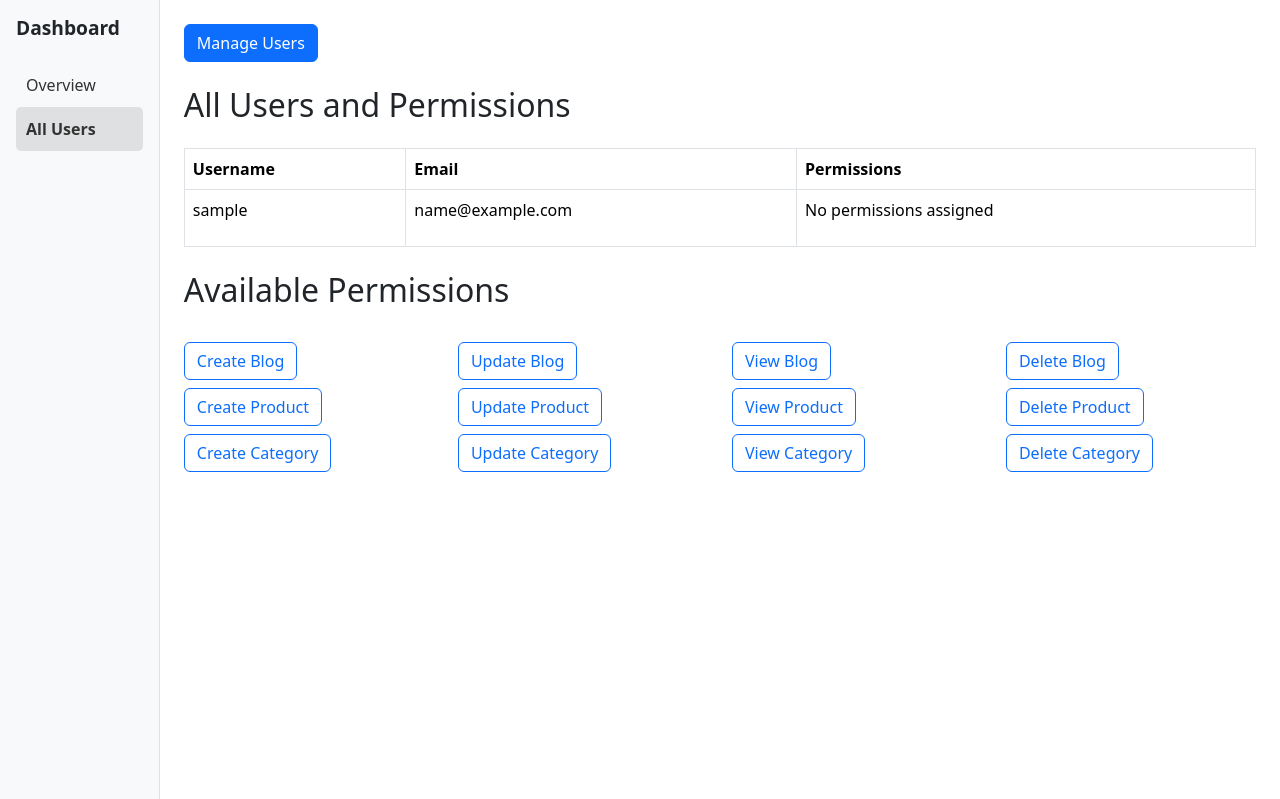
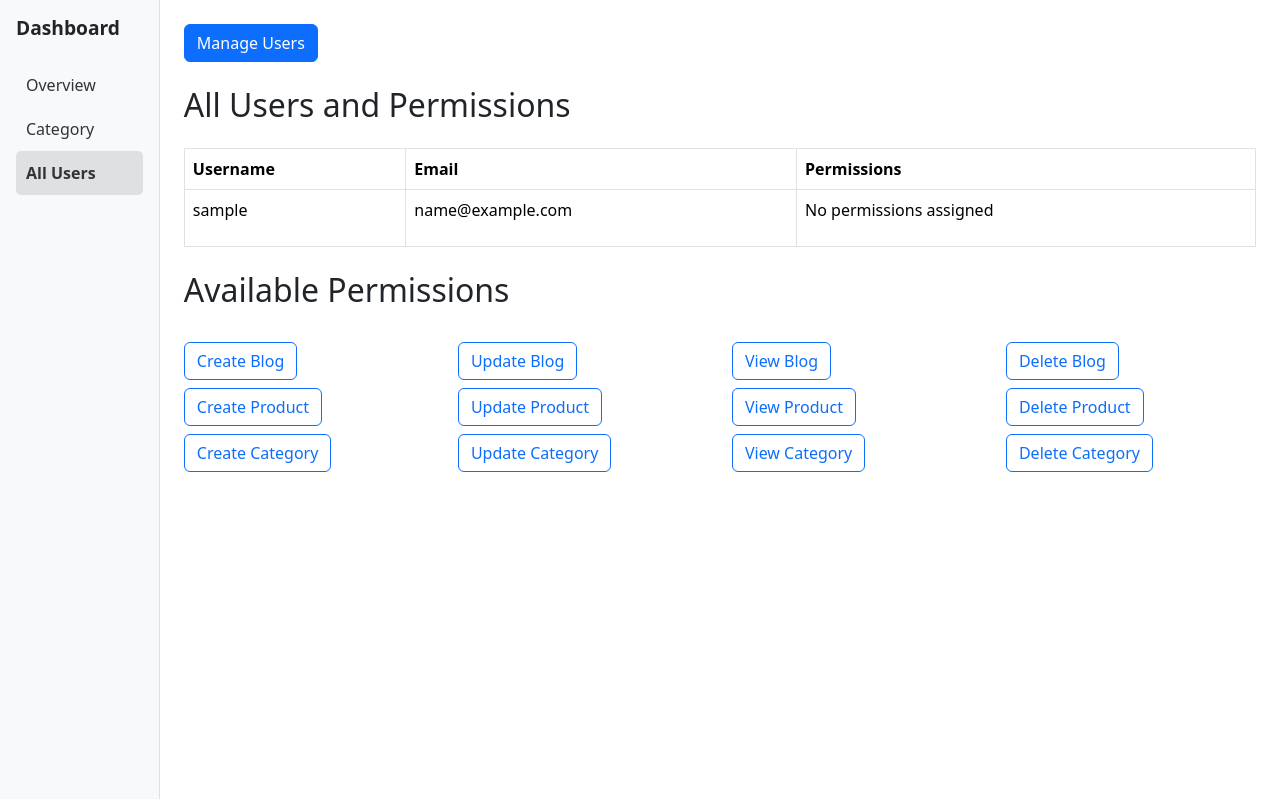
Before and after one commit to Fotsingboris/django_permissions, a Django app: page /en/users/ in a window 1280 px wide. Shown: the part 56-855 px from the top of the page. Run offline with Django 5.2, Linux system fonts and the light colour scheme; the visitor is signed in with stand-in values (Sample User, id 1); data comes from the database, SQL or seed files in the repository; some libraries are stand-ins or nearby versions.

Commit message:
feat: crud for categories

```diff
--- a/core/forms.py
+++ b/core/forms.py
@@ -47,3 +47,50 @@ class UserPermissionForm(forms.ModelForm):
             cleaned_data['permissions'] = []  # Default to empty list if no permissions are selected
 
         return cleaned_data
+
+
+
+class CategoryForm(forms.ModelForm):
+    class Meta:
+        model = Category
+        fields = ["name"]
+        labels = {
+            "name": _("Name"),
+        }
+        widgets = {
+            "name": forms.TextInput(attrs={"class": "form-control", "placeholder": _("Enter category name")}),
+        }
+
+
+class BlogForm(forms.ModelForm):
+    class Meta:
+        model = Blog
+        fields = ["title", "content", "category"]
+        labels = {
+            "title": _("Title"),
+            "content": _("Content"),
+            "category": _("Category"),
+        }
+        widgets = {
+            "title": forms.TextInput(attrs={"class": "form-control", "placeholder": _("Enter blog title")}),
+            "content": forms.Textarea(attrs={"class": "form-control", "rows": 5, "placeholder": _("Enter blog content")}),
+            "category": forms.Select(attrs={"class": "form-control"}),
+        }
+
+
+class ProductForm(forms.ModelForm):
+    class Meta:
+        model = Product
+        fields = ["name", "description", "category", "price"]
+        labels = {
+            "name": _("Name"),
+            "description": _("Description"),
+            "category": _("Category"),
+            "price": _("Price"),
+        }
+        widgets = {
+            "name": forms.TextInput(attrs={"class": "form-control", "placeholder": _("Enter product name")}),
+            "description": forms.Textarea(attrs={"class": "form-control", "rows": 3, "placeholder": _("Enter product description")}),
+            "category": forms.Select(attrs={"class": "form-control"}),
+            "price": forms.NumberInput(attrs={"class": "form-control", "step": "0.01"}),
+        }
--- a/core/urls.py
+++ b/core/urls.py
@@ -10,4 +10,7 @@ urlpatterns = [
         path('', login_view, name='login'),  # URL for the login page
         path('logout/', user_logout, name='logout'),
 
+            path("category/", CategoryView.as_view(), name="category"),
+
+
 ]
--- a/core/views.py
+++ b/core/views.py
@@ -1,11 +1,15 @@
-from django.shortcuts import render, redirect
+from django.shortcuts import render, get_object_or_404, redirect
 from django.contrib.auth.models import User
 from django.contrib.auth.decorators import login_required
-from .forms import UserPermissionForm
+
+from core.models import *
+from .forms import *
 from django.contrib.auth import  login
 from django.contrib.auth.forms import AuthenticationForm
 from django.contrib import messages
 from django.contrib.auth import logout
+from django.contrib.auth.mixins import PermissionRequiredMixin
+from django.views import View
 
 
 @login_required
@@ -161,3 +165,34 @@ def all_users(request):
         'form':form
     }
     return render(request, templates, context)
+
+
+class CategoryView(PermissionRequiredMixin, View):
+    permission_required = "app.can_view_category"
+
+    def get(self, request):
+        categories = Category.objects.all()
+        form = CategoryForm()
+        return render(request, "core/category/category_list.html", {"categories": categories, "form": form})
+
+    def post(self, request):
+        action = request.POST.get("action")
+        if action == "create":
+            form = CategoryForm(request.POST)
+            if form.is_valid():
+                form.save()
+                messages.success(request, "Category created successfully!")
+            else:
+                messages.error(request, "Error creating category.")
+        elif action == "update":
+            category = get_object_or_404(Category, id=request.POST.get("category_id"))
+            form = CategoryForm(request.POST, instance=category)
+            if form.is_valid():
+                form.save()
+                messages.success(request, "Category updated successfully!")
+        elif action == "delete":
+            category = get_object_or_404(Category, id=request.POST.get("category_id"))
+            category.delete()
+            messages.success(request, "Category deleted successfully!")
+
+        return redirect("category")
--- a/templates/core/base.html
+++ b/templates/core/base.html
@@ -163,6 +163,14 @@
                             {% trans "Overview" %}
                         </a>
                     </li>
+
+                    <li class="nav-item">
+                        <a href="{% url 'category' %}"
+                        class="nav-link {% if request.resolver_match.url_name == 'category' %}active{% endif %}"
+                        {% if request.resolver_match.url_name == 'category' %}aria-current="page"{% endif %}>
+                            {% trans "Category" %}
+                        </a>
+                    </li>
                     {% if user.is_superuser %}
 
                     <li class="nav-item">
```
Also changed, not shown: templates/core/category/category_list.html (added, +93 -0 lines).
